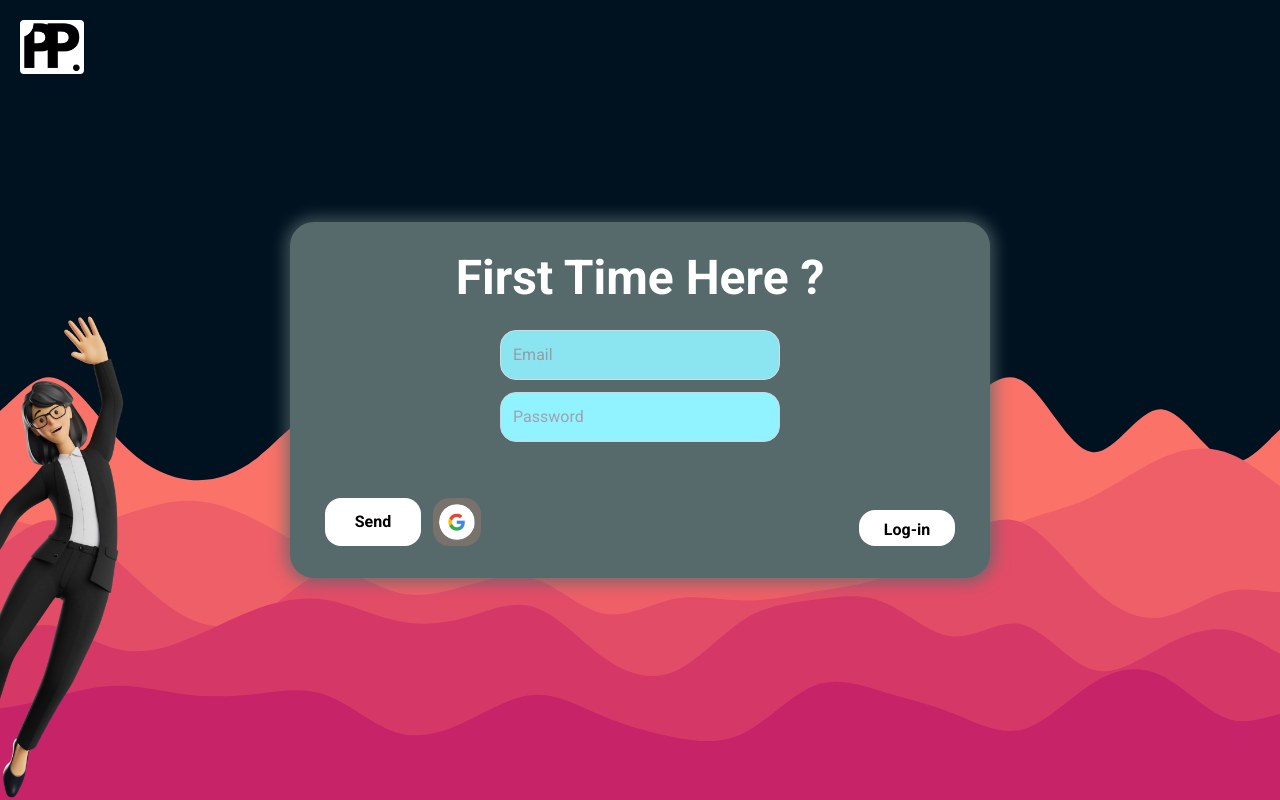
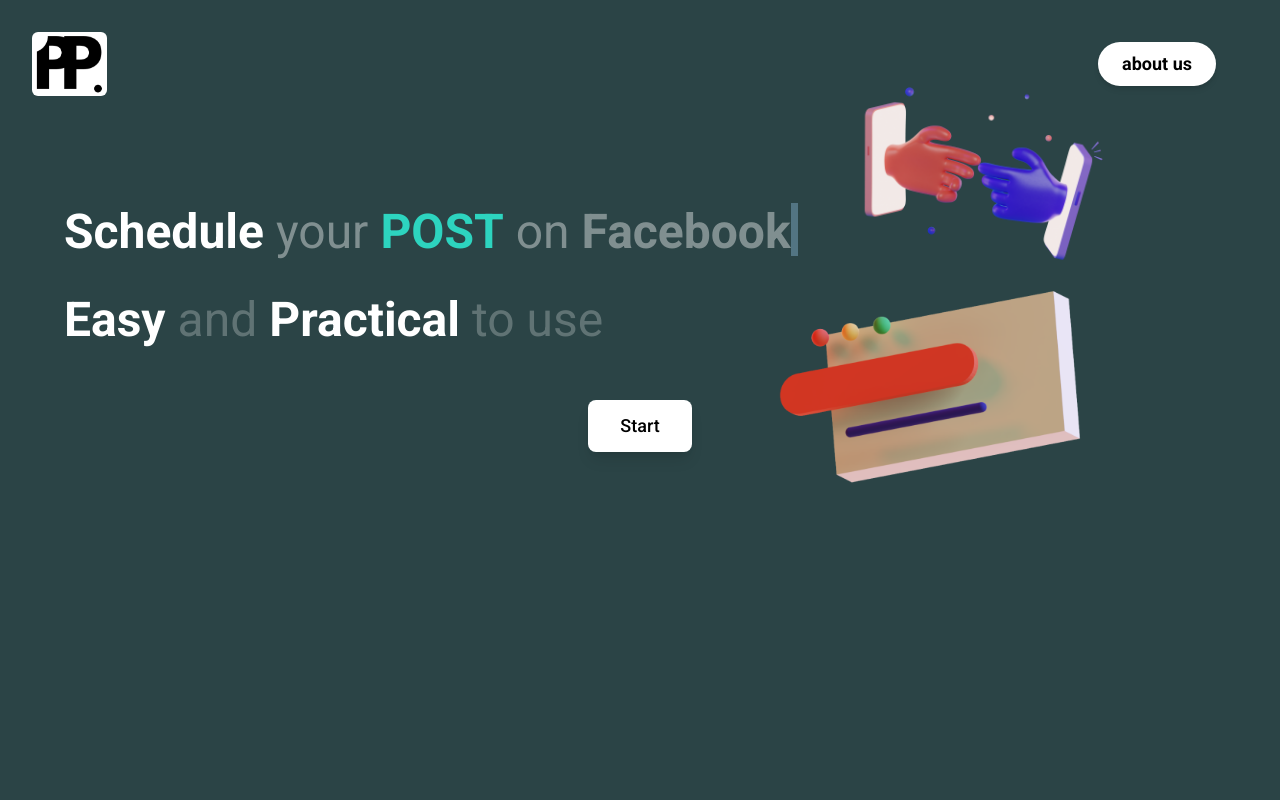
Before and after one commit to apfeet/PostPilot, a React (Vite) app in the folder FrontEnd/PostPilot-frontEND/: page / in a window 1280 px wide. Built offline with nearby package versions, Linux system fonts and the light colour scheme.

Commit message:
making the home page

```diff
--- a/FrontEnd/PostPilot-frontEND/src/App.jsx
+++ b/FrontEnd/PostPilot-frontEND/src/App.jsx
@@ -1,14 +1,15 @@
-import LoginPage from "./components/login-page"
+// import LoginPage from "./components/login-page"
 // import Footer from "./components/footer.jsx";
+import Hero from "./components/hero";
 
 function App() {
-
   return (
     <>
-      <LoginPage />
-      {/* <Footer/> */}
+      <Hero />
+      {/* <LoginPage /> */}
+      {/* <Footer /> */}
     </>
-  )
+  );
 }
 
-export default App
+export default App;
--- /dev/null
+++ b/FrontEnd/PostPilot-frontEND/src/components/hero.jsx
@@ -0,0 +1,75 @@
+import React from "react";
+import bgimage1 from "../assets/bg-image1.png";
+import bgimage2 from "../assets/bg-image2.png";
+import logo from "../assets/LOGO.webp";
+import Typewriter from "../logcomponents/typewriter";
+
+const Hero = () => {
+  const words = ["Instagram.", "Facebook.", "TikTok.", "Twitter."];
+
+  return (
+    <div className="relative z-0 min-h-screen bg-costom-grey">
+      <div className="z-10 flex items-center justify-between p-8">
+        <img src={logo} alt="PostPilot" className="w-18 h-16 rounded-md" />
+
+        <button className="rounded-full bg-transparent bg-white px-6 py-2 text-lg font-semibold shadow-md transition duration-300 hover:bg-gray-400 sm:mr-4 lg:mr-8">
+          about us
+        </button>
+      </div>
+      <p className="mt-28 text-center text-5xl sm:ml-16 sm:mt-20 sm:text-left">
+        <span>
+          <span className="font-semibold text-white">Schedule</span>
+          <span className="ml-3 text-white opacity-40">your</span>
+        </span>
+
+        <br className="block sm:hidden" />
+        <span className="pt-5">
+          <span className="ml-3 font-semibold text-teal-400">POST</span>
+          <span className="ml-3 text-white opacity-40">on</span>
+        </span>
+
+        <br className="block sm:hidden" />
+        <span className="ml-3 font-semibold text-white opacity-40">
+          <Typewriter
+            words={words}
+            typeSpeed={200}
+            deleteSpeed={150}
+            pause={1500}
+          />
+        </span>
+      </p>
+
+      <div className="text-center sm:text-left">
+        <h1 className="mt-10 text-5xl sm:ml-16">
+          <span className="font-semibold text-white">Easy</span>
+          <span className="ml-3 text-white opacity-25">and</span>
+          <br className="block sm:hidden" />
+          <span className="ml-3 font-semibold text-white">Practical</span>
+          <br className="block sm:hidden" />
+          <span className="ml-3 text-white opacity-25">to use</span>
+        </h1>
+      </div>
+
+      <div className="mt-14 flex items-center justify-center">
+        <button className="rounded-lg bg-white px-8 py-3 text-lg font-medium text-black shadow-lg transition duration-300 hover:bg-black hover:text-white">
+          Start
+        </button>
+      </div>
+
+      <div>
+        <img
+          src={bgimage1}
+          alt="image 1"
+          className="absolute right-40 top-10 z-[-10] hidden w-72 lg:block"
+        />
+        <img
+          src={bgimage2}
+          alt="image 2"
+          className="absolute right-40 top-[16rem] z-[-10] hidden w-96 lg:block"
+        />
+      </div>
+    </div>
+  );
+};
+
+export default Hero;
--- a/FrontEnd/PostPilot-frontEND/src/index.css
+++ b/FrontEnd/PostPilot-frontEND/src/index.css
@@ -10,3 +10,9 @@
 .background-login{
   background-image: url(../src/assets/waves-background-upper.svg);
 }
+
+@keyframes blink {
+  0% { opacity: 1; }
+  50% { opacity: 0; }
+  100% { opacity: 1; }
+}
--- /dev/null
+++ b/FrontEnd/PostPilot-frontEND/src/logcomponents/typewriter.jsx
@@ -0,0 +1,79 @@
+import React, { useEffect, useState } from "react";
+
+const Typewriter = ({
+  words, // Array of words to be typed out
+  typeSpeed = 200, // Speed at which characters are typed (in milliseconds)
+  deleteSpeed = 100, // Speed at which characters are deleted (in milliseconds)
+  pause = 1000, // Pause duration before deleting a word (in milliseconds)
+}) => {
+  // State to manage the currently displayed text
+  const [displayedText, setDisplayedText] = useState("");
+  // State to track the index of the current word in the words array
+  const [currentWordIndex, setCurrentWordIndex] = useState(0);
+  // State to track whether the text is currently being deleted
+  const [isDeleting, setIsDeleting] = useState(false);
+
+  useEffect(() => {
+    // Get the current word based on the currentWordIndex
+    const currentWord = words[currentWordIndex];
+    let timeout;
+
+    // Check if we are currently deleting text
+    if (isDeleting) {
+      timeout = setTimeout(() => {
+        // Remove the last character from displayedText
+        setDisplayedText((prev) => prev.slice(0, -1));
+        // If the displayedText is empty, switch to typing the next word
+        if (displayedText === "") {
+          setIsDeleting(false);
+          setCurrentWordIndex((prevIndex) => (prevIndex + 1) % words.length);
+        }
+      }, deleteSpeed);
+    } else {
+      timeout = setTimeout(() => {
+        // Add the next character from the currentWord to displayedText
+        setDisplayedText((prev) => currentWord.slice(0, prev.length + 1));
+        // If the displayedText matches the currentWord, start deleting after a pause
+        if (displayedText === currentWord) {
+          setIsDeleting(true);
+          timeout = setTimeout(() => {}, pause); // Pause before starting to delete
+        }
+      }, typeSpeed);
+    }
+
+    // Cleanup function to clear the timeout when component unmounts or dependencies change
+    return () => clearTimeout(timeout);
+  }, [
+    displayedText, // Dependency: triggers effect when displayedText changes
+    isDeleting, // Dependency: triggers effect when isDeleting changes
+    currentWordIndex, // Dependency: triggers effect when currentWordIndex changes
+    words, // Dependency: triggers effect when words array changes
+    typeSpeed, // Dependency: triggers effect when typeSpeed changes
+    deleteSpeed, // Dependency: triggers effect when deleteSpeed changes
+    pause, // Dependency: triggers effect when pause duration changes
+  ]);
+
+  return (
+    <span
+      style={{
+        position: "relative",
+        lineHeight: "1em",
+      }}
+    >
+      {/* Display the current text */}
+      {displayedText}
+      <span
+        className="bg-[#90BEDE]"
+        style={{
+          position: "absolute",
+          width: "7px",
+          height: "1.1em",
+          right: "-7px", // Adjust as needed to align properly
+          top: "0",
+        }}
+      ></span>
+    </span>
+  );
+};
+
+export default Typewriter;
```
